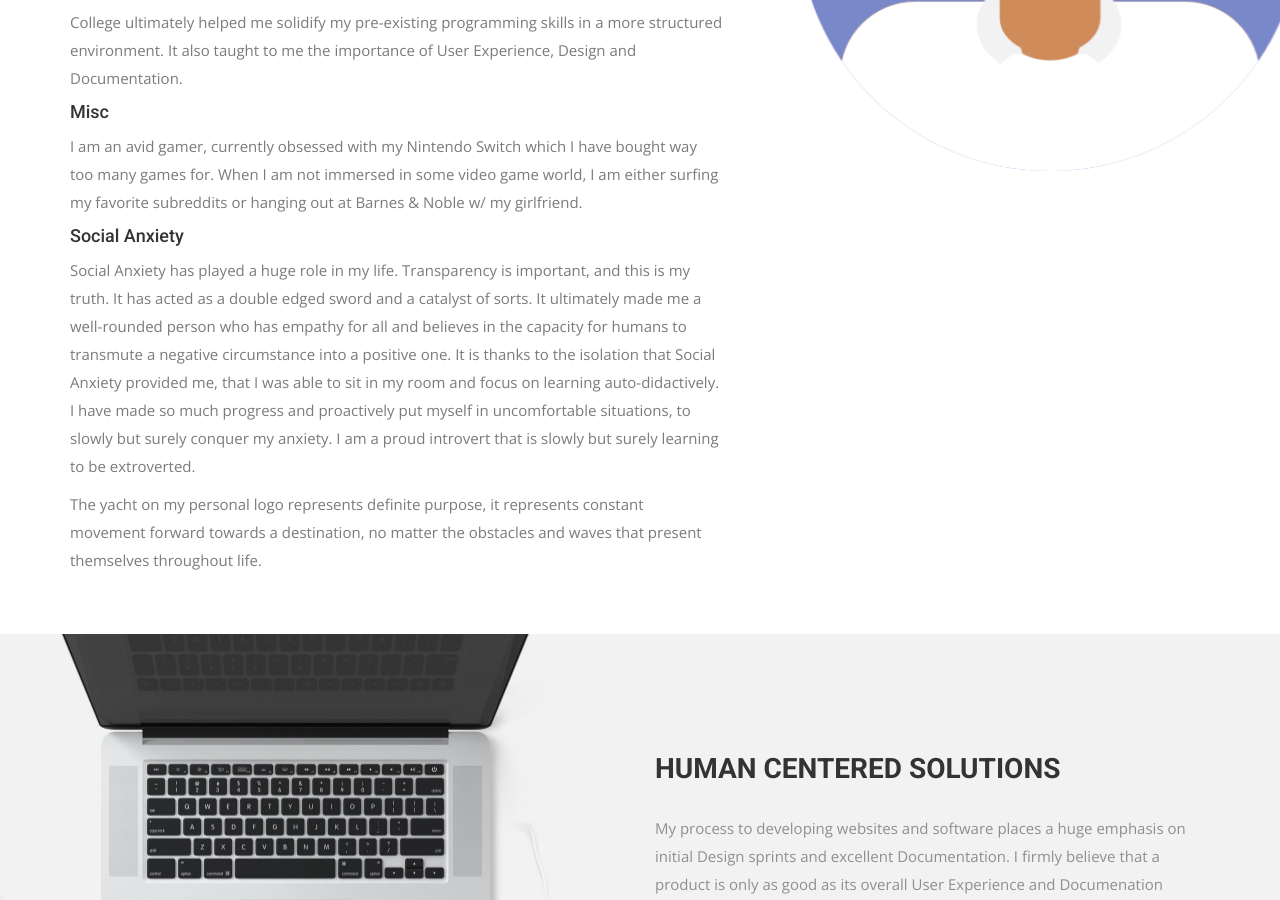
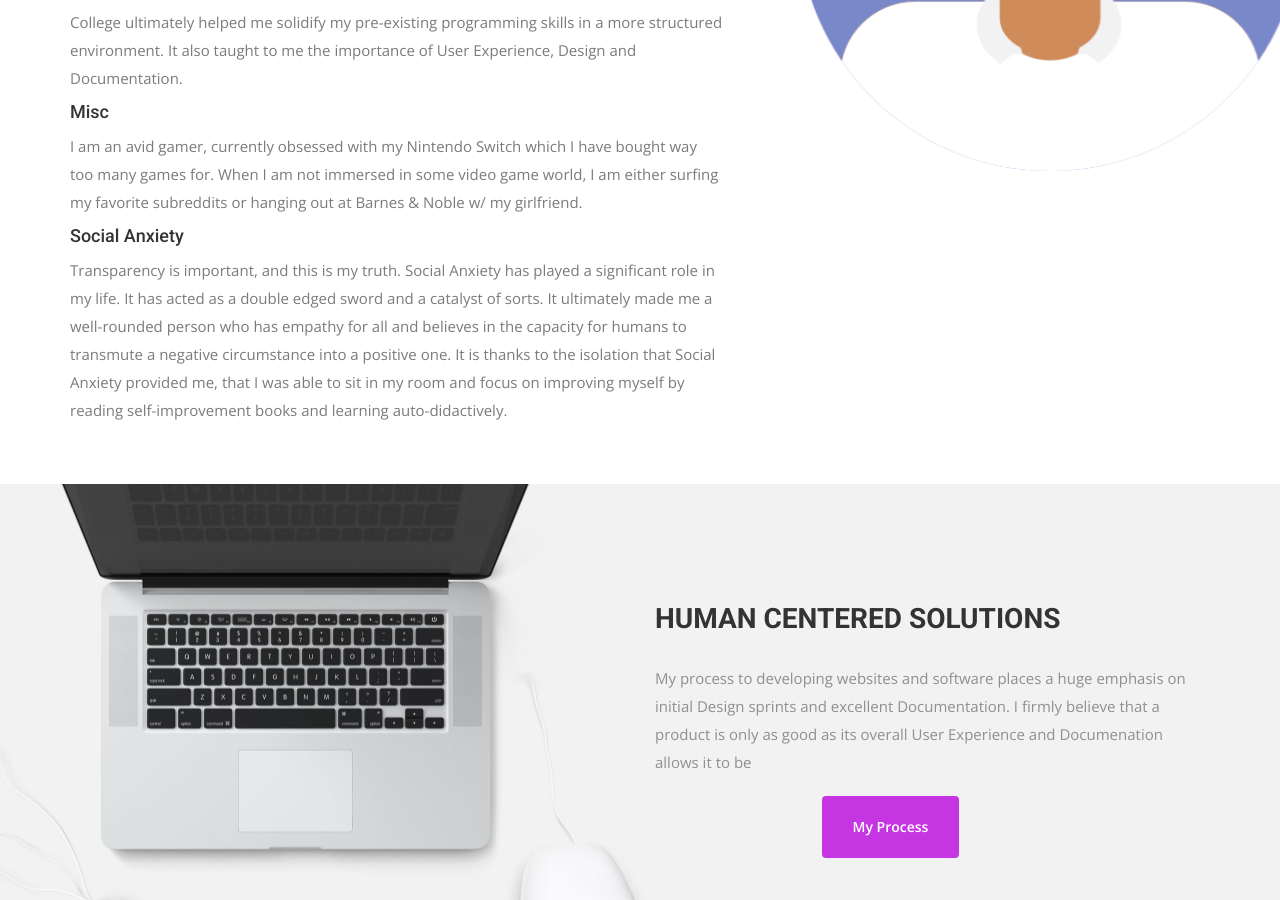
Before and after one commit to Kingslayyerr/Kingslayyerr.github.io, a Jekyll site: the page built from index.html, in a window 1280 px wide and 900 px high, scrolled down 1422 px. Built offline with Jekyll 4.4.1, drawn with Linux system fonts in a browser that asks for light colours; nearby versions of some CDN libraries; some web fonts are replaced.

Commit message:
new stuff

```diff
--- a/index.html
+++ b/index.html
@@ -39,9 +39,8 @@ permalink: /
           <p>I am an avid gamer, currently obsessed with my Nintendo Switch which I have bought way too many games for.
           When I am not immersed in some video game world, I am either surfing my favorite subreddits or hanging out at Barnes & Noble w/ my girlfriend.</p>
           <h4>Social Anxiety</h4>
-          <p>Social Anxiety has played a huge role in my life. Transparency is important, and this is my truth. It has acted as a double edged sword and a catalyst of sorts. It ultimately made me a well-rounded person who has empathy for all and believes in the capacity for humans to transmute a negative circumstance into a positive one. It is thanks to the isolation that Social Anxiety provided me, that
-            I was able to sit in my room and focus on learning auto-didactively. I have made so much progress and proactively put myself in uncomfortable situations, to slowly but surely conquer my anxiety. I am a proud introvert that is slowly but surely learning to be extroverted.</p>
-            <p> The yacht on my personal logo represents definite purpose, it represents constant movement forward towards a destination, no matter the obstacles and waves that present themselves throughout life.</p>
+          <p>Transparency is important, and this is my truth. Social Anxiety has played a significant role in my life.  It has acted as a double edged sword and a catalyst of sorts. It ultimately made me a well-rounded person who has empathy for all and believes in the capacity for humans to transmute a negative circumstance into a positive one. It is thanks to the isolation that Social Anxiety provided me, that
+            I was able to sit in my room and focus on improving myself by reading self-improvement books and learning auto-didactively.</p>
         </div>
       </div><!-- .col-md-7 close -->
       <div class="col-md-5 col-sm-12">
```
